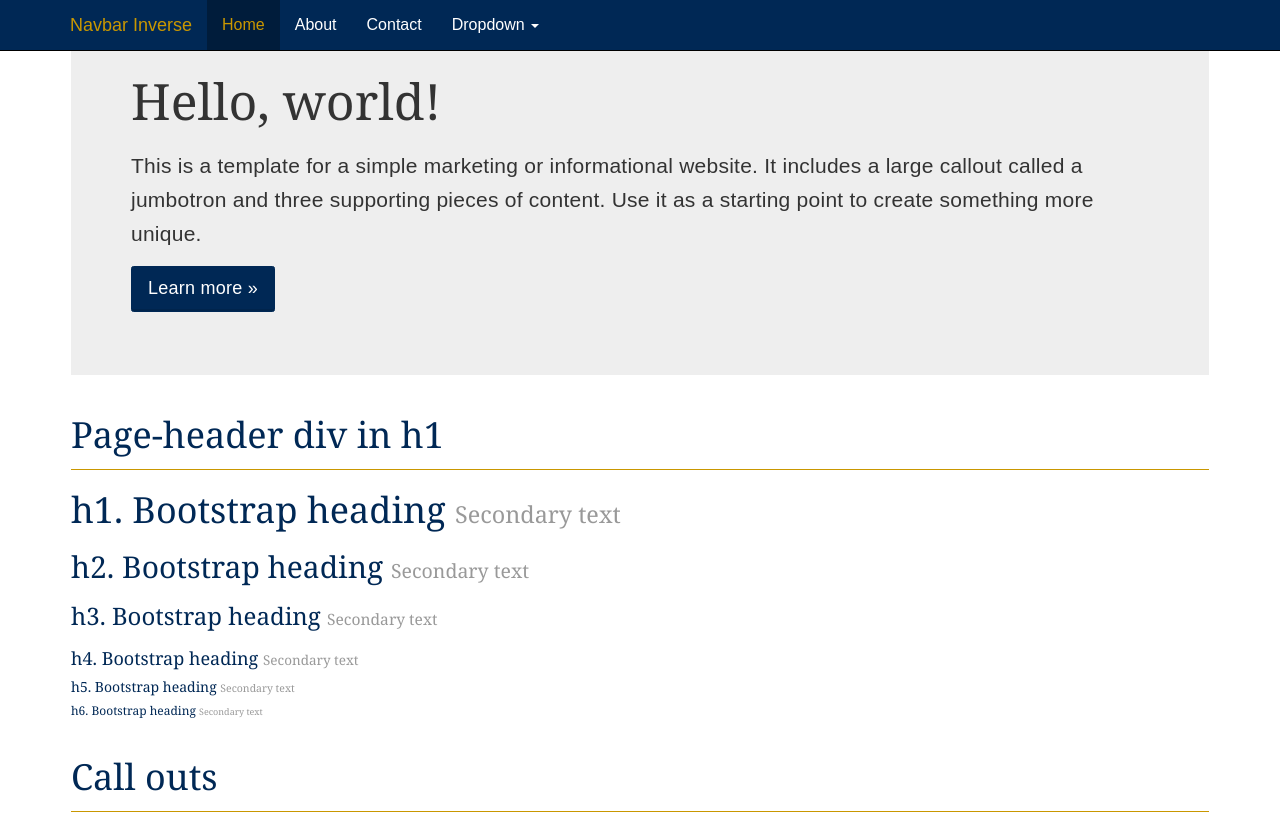
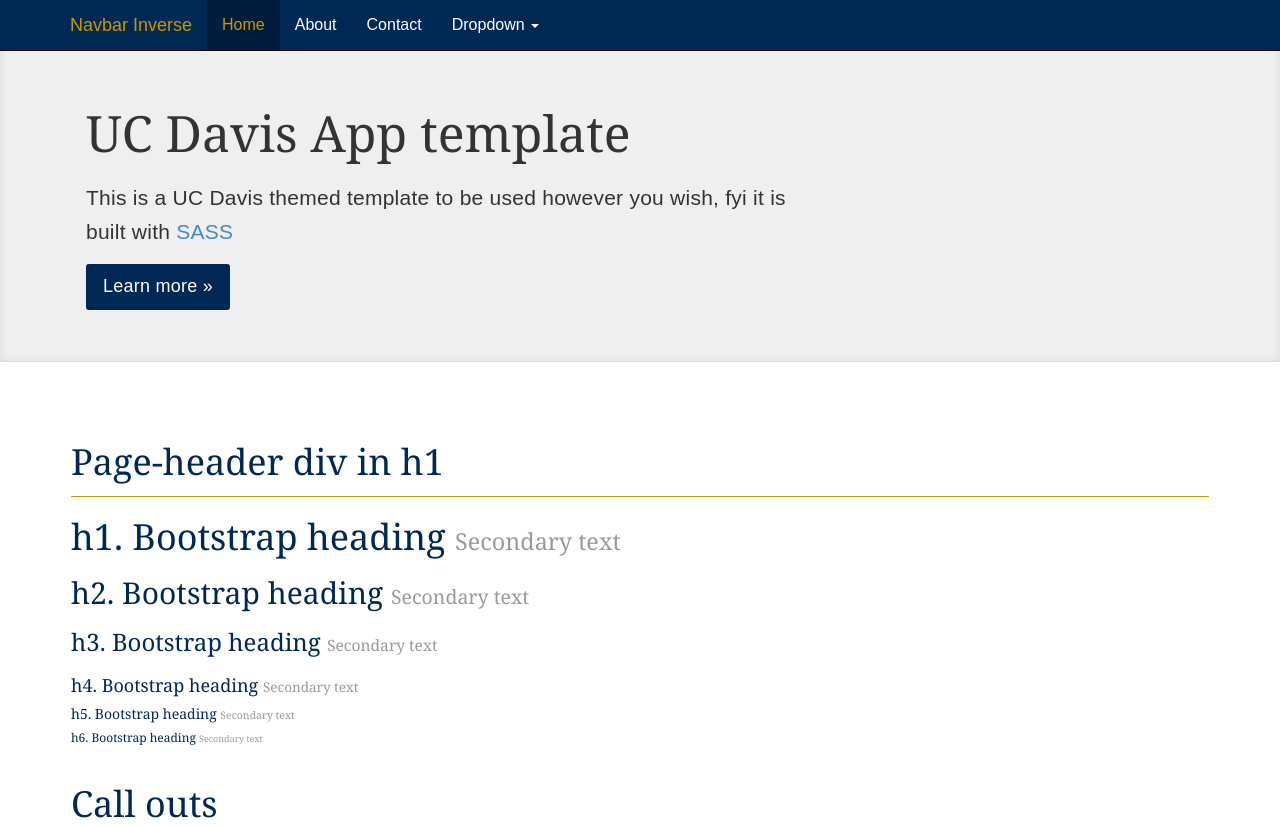
Before and after one commit to ucdavis/bootstrap-ucdavis, a plain HTML site: page index.html in a window 1280 px wide. Shown: the top 827 px of the page. Drawn offline with nearby package versions, Linux system fonts and the light colour scheme; a script that the page names is missing.

Commit message:
jumbotronning

```diff
--- a/index.html
+++ b/index.html
@@ -62,15 +62,17 @@
         </div><!--/.nav-collapse -->
       </div>
     </div>
-
+      <!-- Main jumbotron for a primary marketing message or call to action -->
+      <div class="jumbotron">
+        <div class="container">
+          <div class="col-lg-8"><h1>UC Davis App template</h1>
+        <p>This is a UC Davis themed template to be used however you wish, fyi it is built with <a href="http://sass-lang.com">SASS</a></p>
+        <p><a href="#" class="btn btn-primary btn-lg" role="button">Learn more &raquo;</a></p></div>
+        </div>
+    </div>
     <div class="container theme-showcase" role="main">
 
-      <!-- Main jumbotron for a primary marketing message or call to action -->
-      <div class="jumbotron">
-        <h1>Hello, world!</h1>
-        <p>This is a template for a simple marketing or informational website. It includes a large callout called a jumbotron and three supporting pieces of content. Use it as a starting point to create something more unique.</p>
-        <p><a href="#" class="btn btn-primary btn-lg" role="button">Learn more &raquo;</a></p>
-      </div>
+
 
       <div class="page-header">
         <h1>Page-header div in h1</h1>
--- a/sass/_foundation.scss
+++ b/sass/_foundation.scss
@@ -73,3 +73,21 @@ body {
 		margin-bottom:.5rem;
 	}
 }
+
+// jumbotron
+.jumbotron {
+    background-attachment: scroll;
+    background-clip: border-box;
+    background-color: rgba(215, 215, 215, 0.4);
+    background-image: none;
+    background-origin: padding-box;
+    background-position: 0 0;
+    background-repeat: repeat;
+    background-size: auto auto;
+    border-bottom-color: #DDDDDD;
+    border-bottom-style: solid;
+    border-bottom-width: 1px;
+    box-shadow: 0 1px 8px rgba(33, 33, 33, 0.1) inset;
+    margin-bottom: 1.5em;
+   	padding:8rem 0px 2rem 0px;
+}
--- a/sass/caes.scss
+++ b/sass/caes.scss
@@ -22,4 +22,5 @@
 // service message
 #service-message {
   background-color:transparentize($ucdavis-gold, 0.5);
+  background-image:none;
 }
```
Also changed, not shown: css/caes.css.
